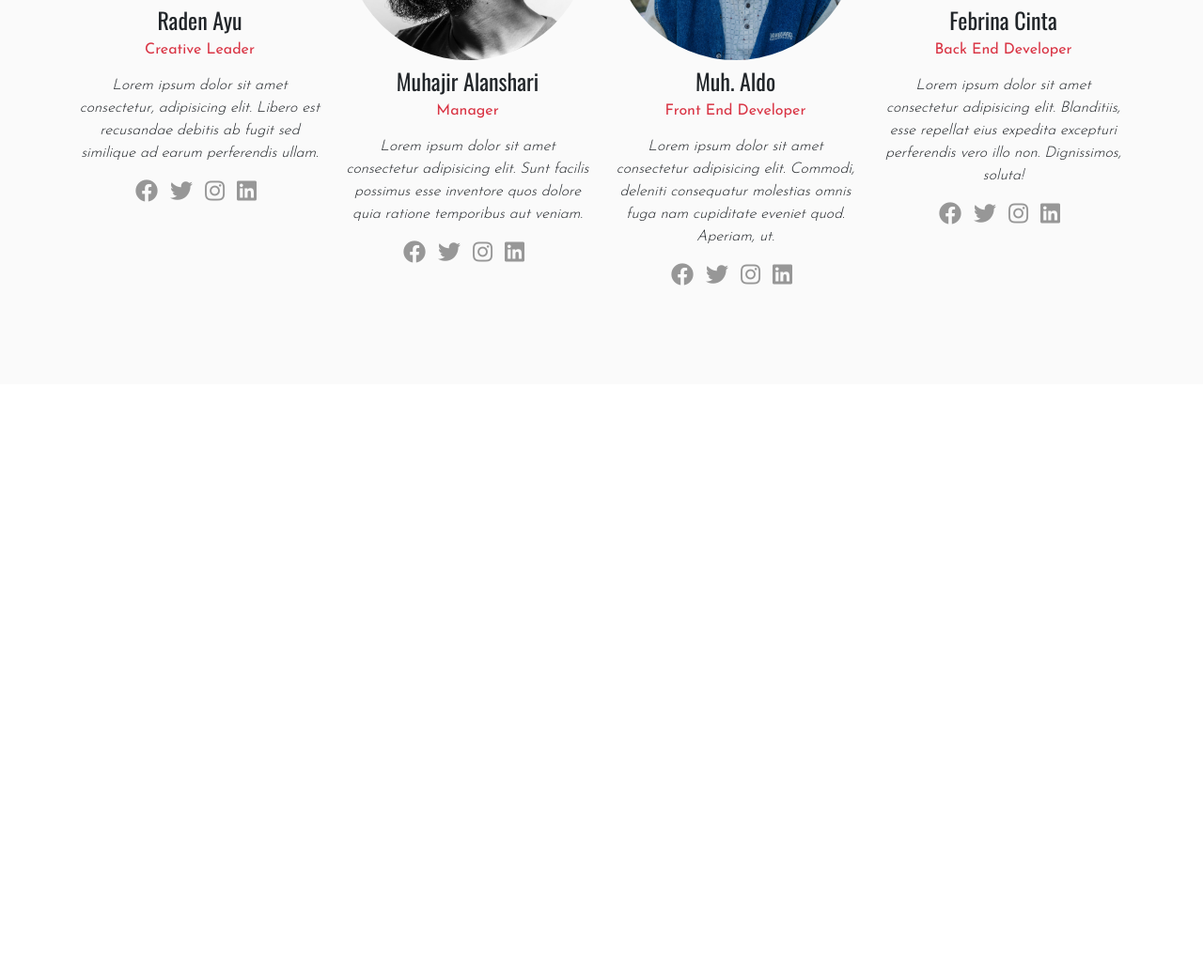
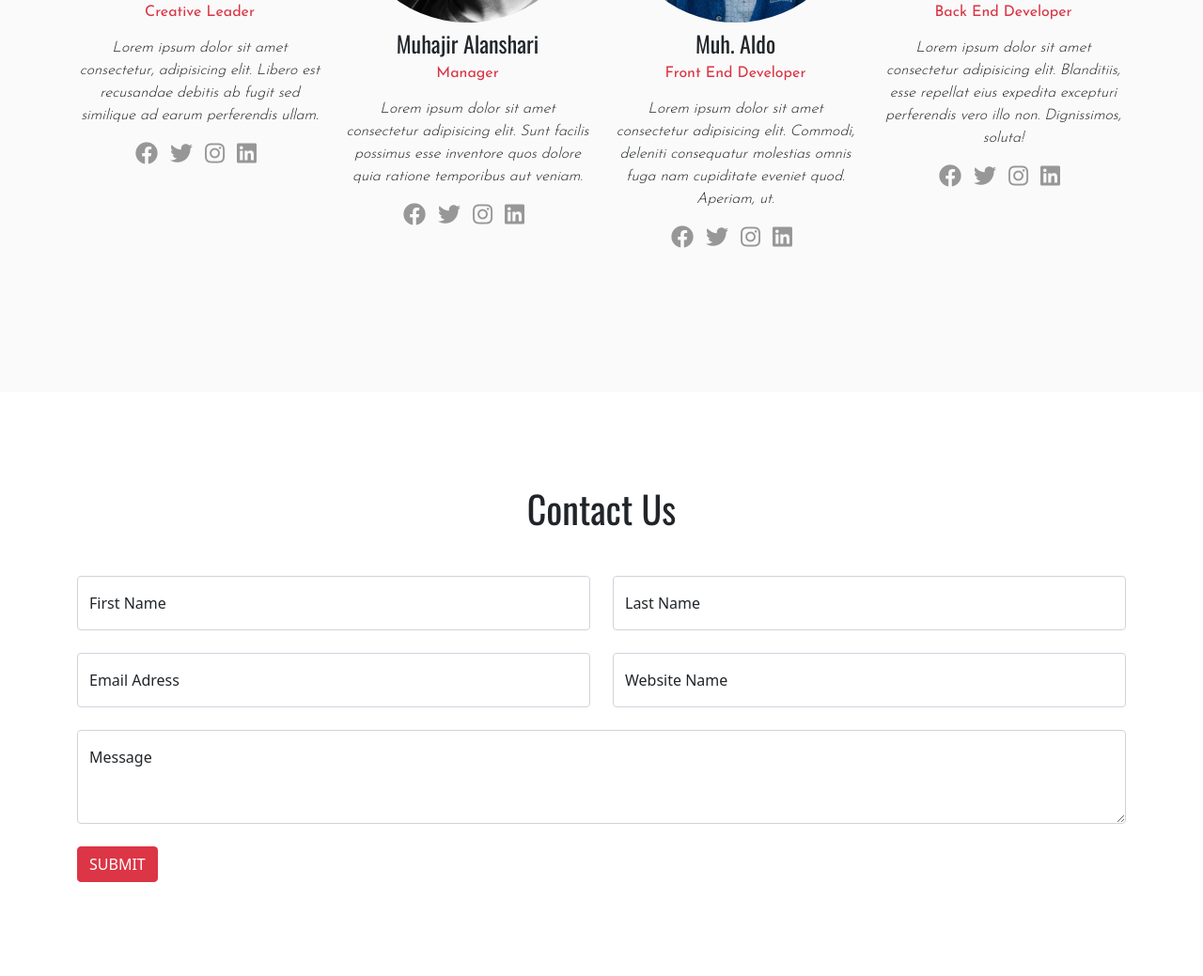
Before and after one commit to XCOD33/hacktiv8-tugas-akhir, a PHP site: page / in a window 1280 px wide. Shown: the part 4035-5074 px from the top of the page at 94% size. Before the commit the page ends 4339 px from the top, so only its background shows below. Run offline with PHP 8.4, Linux system fonts and the light colour scheme.

Commit message:
contact section

```diff
--- a/css/style.css
+++ b/css/style.css
@@ -16,6 +16,10 @@
 
     .icon-social {
         text-align: center;
+    }
+
+    #first-name, #email {
+        margin-bottom: 24px;
     }
 }
 
@@ -130,3 +134,7 @@ p {
 .red {
     color:#D93444;
 }
+
+textarea.form-control {
+    height: 100px !important;
+}
--- a/index.html
+++ b/index.html
@@ -224,7 +224,6 @@
         <div class="container">
           <div class="text-center mb-5">
             <h1 class="menu-title fs-1">Our Team</h1>
-            </div>
             <div class="row">
               <div class="col-md-3 team-card">
                 <div class="text-center josefin">
@@ -279,6 +278,54 @@
         </div>
       </section>
     <!-- Team End -->
+    <!-- Contact Start -->
+      <section id="contact" class="space-element">
+        <div class="container">
+          <div class="text-center mb-5">
+            <h1 class="menu-title fs-1">Contact Us</h1>
+          </div>
+          <form action="">
+            <div class="row mb-4">
+              <div class="col-sm-6">
+                <div class="form-floating">
+                  <input type="text" class="form-control" id="first-name" placeholder="First Name">
+                  <label for="first-name">First Name</label>
+                </div>
+              </div>
+              <div class="col-sm-6">
+                <div class="form-floating">
+                  <input type="text" class="form-control" id="last-name" placeholder="Last Name">
+                  <label for="last-name">Last Name</label>
+                </div>
+              </div>
+            </div>
+            <div class="row mb-4">
+              <div class="col-sm-6">
+                <div class="form-floating">
+                  <input type="text" class="form-control" id="email" placeholder="Email Adress">
+                  <label for="email">Email Adress</label>
+                </div>
+              </div>
+              <div class="col-sm-6">
+                <div class="form-floating">
+                  <input type="text" class="form-control" id="website" placeholder="Website Name">
+                  <label for="website">Website Name</label>
+                </div>
+              </div>
+            </div>
+            <div class="row">
+              <div class="col-12">
+                <div class="form-floating">
+                  <textarea name="message" id="message" class="form-control" placeholder="Message"></textarea>
+                  <label for="message">Message</label>
+                </div>
+              </div>
+            </div>
+            <button class="btn btn-danger mt-4" type="submit">SUBMIT</button>
+          </form>
+        </div>
+      </section>
+    <!-- Contact End -->
 
 </body>
 </html>
```
